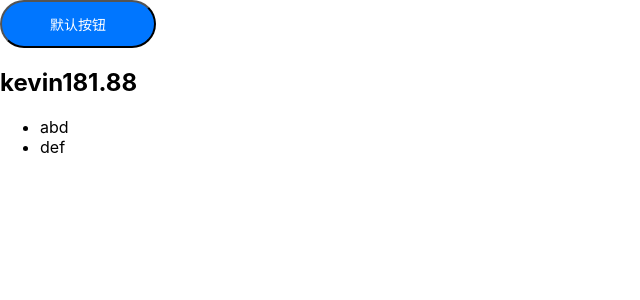
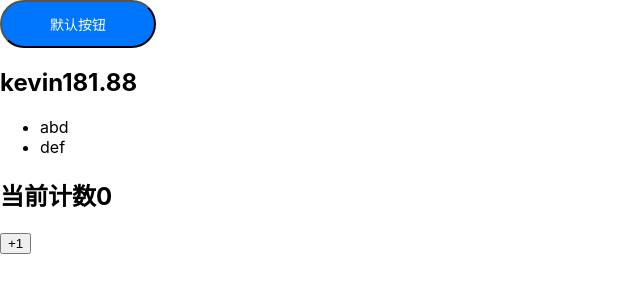
Before and after one commit to gloomyKevin/React_demo, a React (Create React App) app in the folder differentstyles_button/: page / in a window 1280 px wide. Shown: the top 300 px of the page, without its empty margins (0-640 px from the left). Built offline with nearby package versions, Linux system fonts and the light colour scheme.

Commit message:
complete 子传父

```diff
--- a/differentstyles_button/src/App.js
+++ b/differentstyles_button/src/App.js
@@ -2,6 +2,7 @@ import React, { Fragment } from 'react';
 import './App.css';
 import Button from "./Button"
 import Father_to_son from './父传子通信-属性验证';
+import Son_to_Father from './子传父通信';
 
 function App() {
   return (
@@ -10,6 +11,7 @@ function App() {
         默认按钮
     </Button>
       <Father_to_son />
+      <Son_to_Father />
     </Fragment>
   );
 }
--- a/differentstyles_button/src/子传父通信.jsx
+++ b/differentstyles_button/src/子传父通信.jsx
@@ -1,11 +1,36 @@
 import React, { Component } from 'react'
 
 export default class Son_to_Father extends Component {
+    constructor(props) {
+        super(props);
+        this.state = {
+            counter: 0
+        }
+    }
+
     render() {
+        const { counter } = this.state;
         return (
             <div>
-
+                <h2>当前计数{counter}</h2>
+                {/* <button onClick={e => this.increment()}>+</button> */}
+                <CounterButton btnClick={e => this.increment()} />
             </div>
         )
     }
+
+    increment() {
+        this.setState({
+            counter: this.state.counter + 1
+        })
+    }
 }
+
+class CounterButton extends Component {
+    render() {
+        const { btnClick } = this.props;
+        return (
+            <button onClick={btnClick}>+1</button>
+        )
+    }
+}
```
